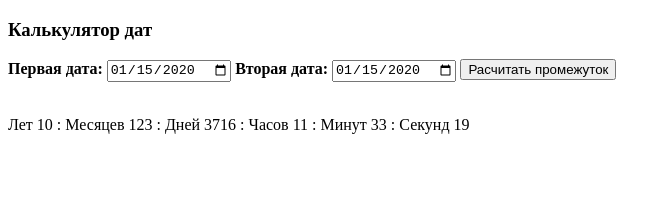
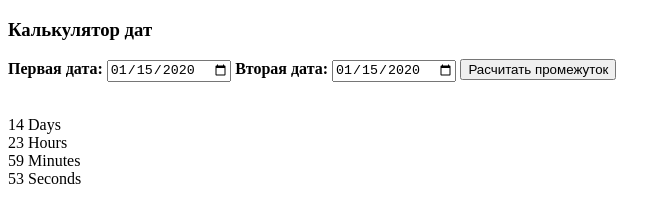
Before and after one commit to dasdias/web-project, a website with bundled scripts: page src/index.html in a window 1280 px wide. Both pictures are taken after typing "2020-01-15", "2020-01-15" into the empty fields and a click on the button "Расчитать промежуток". Shown: the whole page, without its empty margins (0-671 px from the left). Built offline with nearby package versions, Linux system fonts and the light colour scheme.

Commit message:
lesson01

```diff
--- a/src/index.html
+++ b/src/index.html
@@ -24,7 +24,7 @@
 		<p id="datecalc__result"></p>
 	</form>
 	<br>
-	<div id="countdown"></div>
+	<div id="timer"></div>
 
 
 </body>
--- a/src/main.js
+++ b/src/main.js
@@ -1,6 +1,6 @@
 import { diffDates, diffToHtml } from "./datecalc.js"; // 1
 import { formatError } from "./utils.js"; // 2
-import { runShowRemaining } from "./timer.js"
+import { runShowTimer } from "./timer.js"
 
 const dateCalcForm = document.getElementById("datecalc");
 const dateCalcResult = document.getElementById("datecalc__result");
@@ -13,7 +13,7 @@ function handleCalcDates(event) {
 	dateCalcResult.innerHTML = "";
 	event.preventDefault();
 	firstDate = firstDate.value, secondDate = secondDate.value;
-	runShowRemaining(firstDate, secondDate)
+	runShowTimer(firstDate, secondDate)
 	if (firstDate && secondDate) {
 		const diff = diffDates(firstDate, secondDate); // 3
 		// console.log(diff);
--- /dev/null
+++ b/src/renderTimer.js
@@ -0,0 +1,26 @@
+export function renderTimer({ days, hours, minutes, seconds }) {
+  const timerElem = document.querySelector('#timer');
+  timerElem.innerHTML = "";
+  const elems = `
+    <div class="countdown">
+      <div class="countdown-number">
+        <span class="days countdown-time">${days}</span>
+        <span class="countdown-text">Days</span>
+      </div>
+      <div class="countdown-number">
+        <span class="hours countdown-time">${hours}</span>
+        <span class="countdown-text">Hours</span>
+      </div>
+      <div class="countdown-number">
+        <span class="minutes countdown-time">${minutes}</span>
+        <span class="countdown-text">Minutes</span>
+      </div>
+      <div class="countdown-number">
+        <span class="seconds countdown-time">${seconds}</span>
+        <span class="countdown-text">Seconds</span>
+      </div>
+    </div>
+`
+  timerElem.insertAdjacentHTML("afterbegin", elems)
+
+}
--- a/src/timer.js
+++ b/src/timer.js
@@ -1,36 +1,44 @@
 import { DateTime } from "./libs/luxon.js";
+import { renderTimer } from "./renderTimer.js";
 let timer;
+let timerMsc = 3453453475;
+var endtime = new Date(Date.parse(new Date()) + 15 * 24 * 60 * 60 * 1000); // for endless timer
+// https://denis-creative.com/jstimer/
 
-// let _second = 1000;
-// let _minute = _second * 60;
-// let _hour = _minute * 60;
-// let _day = _hour * 24;
+export function runShowTimer() {
 
-export function runShowRemaining(firstDate, secondDate) {
 
-	let upgradeTime = 321104000;
-	let seconds = upgradeTime;
-	function timerTick() {
-		let year = Math.floor(seconds / 12 / 30 / 24 / 60 / 60);
-		let month = Math.floor(seconds / 30 / 24 / 60 / 60);
-		console.log(month);
-		let days = Math.floor(seconds / 24 / 60 / 60);
-		let hoursLeft = Math.floor((seconds) - (days * 86400));
-		let hours = Math.floor(hoursLeft / 3600);
-		let minutesLeft = Math.floor((hoursLeft) - (hours * 3600));
-		let minutes = Math.floor(minutesLeft / 60);
-		let remainingSeconds = seconds % 60;
-		function pad(n) {
-			return (n < 10 ? "0" + n : n);
-		}
-		document.getElementById('countdown').innerHTML = `Лет ${pad(year)} : Месяцев  ${pad(month)} : Дней ${pad(days)} : Часов ${pad(hours)} : Минут ${pad(minutes)} : Секунд ${pad(remainingSeconds)}`;
-		if (seconds == 0) {
-			clearInterval(countdownTimer);
-			document.getElementById('countdown').innerHTML = "Completed";
-		} else {
-			seconds--;
+
+	function getTimeRemaining(endtime) {
+		var t = Date.parse(endtime) - Date.parse(new Date());
+		var seconds = Math.floor((t / 1000) % 60);
+		var minutes = Math.floor((t / 1000 / 60) % 60);
+		var hours = Math.floor((t / (1000 * 60 * 60)) % 24);
+		var days = Math.floor(t / (1000 * 60 * 60 * 24));
+		return {
+			'total': t,
+			'days': days,
+			'hours': hours,
+			'minutes': minutes,
+			'seconds': seconds
+		};
+	}
+	function updateClock() {
+		const timerElem = document.querySelector('#timer');
+		let t = getTimeRemaining(endtime);
+		console.log(t)
+		renderTimer(t);
+		// days = t.days;
+		// hours = ('0' + t.hours).slice(-2);
+		// minutes = ('0' + t.minutes).slice(-2);
+		// seconds = ('0' + t.seconds).slice(-2);
+
+		if (t.total <= 0) {
+			clearInterval(timeinterval);
 		}
 	}
-	timer = setInterval(timerTick, 1000);
+
+	updateClock();
+	var timeinterval = setInterval(updateClock, 1000);
 
 }
```
Also changed, not shown: 1 other file.
